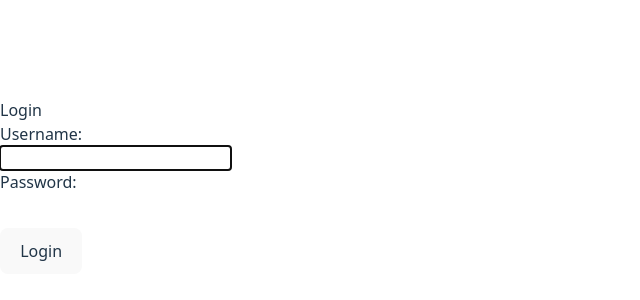
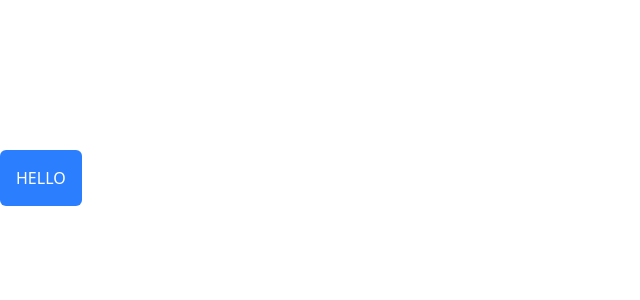
Before and after one commit to SyedGMIbrahim/Project-Management, a React (Vite) app: page / in a window 1280 px wide. Before the commit this address led to /login. Shown: the part 214-514 px from the top of the page, without its empty margins (0-640 px from the left). Built offline with nearby package versions, Linux system fonts and the light colour scheme.

Commit message:
Updated Project Structure

```diff
--- a/src/App.jsx
+++ b/src/App.jsx
@@ -1,14 +1,15 @@
 import React from "react";
 import { BrowserRouter } from "react-router-dom";
-import AppRoutes from "./AppRoutes";
-import AuthProvider from "./context/AuthProvider";
+// import AppRoutes from "./AppRoutes";
+// import AuthProvider from "./context/AuthProvider";
 
 function App() {
   return (
     <BrowserRouter>
-      <AuthProvider>
+      <div className="bg-blue-500 text-white p-4 rounded-md text-center mb-4">HELLO</div>
+      {/* <AuthProvider>
         <AppRoutes />
-      </AuthProvider>
+      </AuthProvider> */}
     </BrowserRouter>
   );
 }
```
Also changed, not shown: src/components/Auth/Login.jsx (renamed from src/pages/Login.jsx), src/components/Auth/Logout.jsx (renamed from src/pages/Logout.jsx), src/components/Dashboard/AdminDashboard.jsx (renamed from src/pages/AdminDashboard.jsx), src/components/Dashboard/EmployeeDashboard.jsx (renamed from src/pages/EmployeeDashboard.jsx), src/components/other/AllTask.jsx (deleted), src/components/other/Tasks.jsx (renamed from src/pages/Tasks.jsx).
